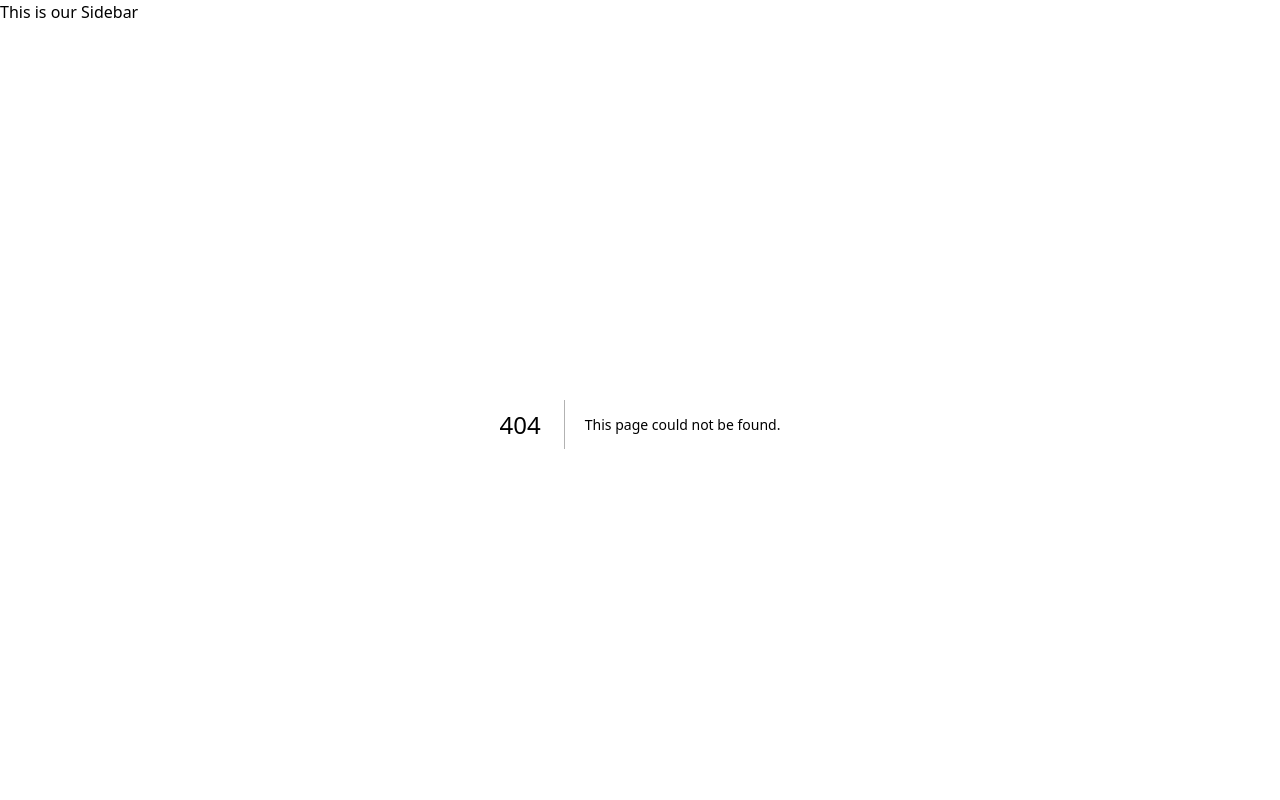
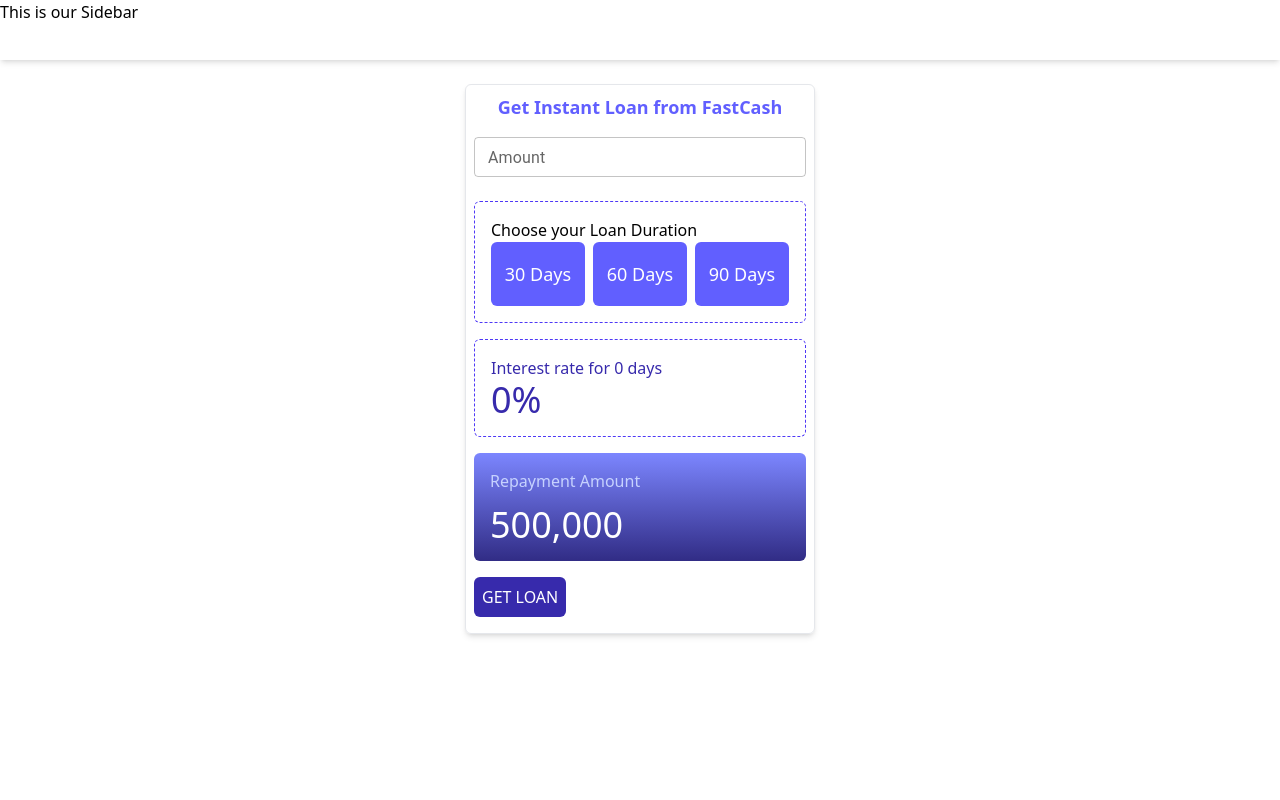
Before and after one commit to Emmy-delight/fastcash, a Next.js app: page /dashboard/get-loan in a window 1280 px wide. Before the commit this address had no page. Shown: the top 800 px of the page. Built offline with nearby package versions, Linux system fonts and the light colour scheme.

Commit message:
getloan pay

```diff
--- /dev/null
+++ b/app/dashboard/get-loan/page.js
@@ -0,0 +1,76 @@
+    "use client"
+import { TextField } from "@mui/material";
+import { useState } from "react";
+
+const duration = [
+    {id: "30", days: 30},
+    {id: "60", days: 60},
+    {id: "90",days: 90}
+]
+
+export default function GetLoan () {
+    const [clickedRate, setClickedRate] = useState(undefined);
+    const [rate,setRate] = useState(0);
+    const [loanDuration,setLoanDuration] = useState(0)
+
+      return (
+         <main className="min-h-screen flex justify-center py-4 md:py-6 lg:px-16">
+            <div className="w-full  md:w-[350px] h-[550px] flex flex-col gap-4 p-2 border border-gray-200 rounded-md shadow-md ">
+                <h1 className="text-center text-lg font-semibold text-indigo-500">Get Instant Loan from FastCash</h1>
+                <form className="flex flex-col gap-4">
+                    <div className="w-full mb-2">
+                        <TextField
+                        type="number"
+                        label="Amount"
+                        placeholder="Enter Loan Amount"
+                        id="amount"
+                        size="small"
+                        className="w-full"
+                        />
+                    </div>
+                    <div className="border-dashed border border-indigo-600 p-4 rounded-md">
+                        <p>Choose your Loan Duration</p>
+                        <ul className="grid grid-cols-3 gap-2">
+                            {duration.map(item =>
+                            <li key={item.id}
+                              onClick={()=>{
+                                setClickedRate(item.id)
+                                if (item.days === 30) {
+                                    setRate(10)
+                                }else if(item.days === 60) {
+                                    setRate(20)
+                                }else if (item.days === 90) {
+                                    setRate(30)
+                                }
+                                if(item.days === 30) {
+                                    setLoanDuration(30)
+                                }else if (item.days === 60) {
+                                    setLoanDuration(60)
+                                }else if (item.days === 90) {
+                                    setLoanDuration(90);
+                                }
+
+                              }}
+                            className="h-16 bg-indigo-500 text-white text-lg rounded-md justify-center flex items-center cursor-pointer ">{item.days} Days</li>
+                            )}
+                        </ul>
+
+                    </div>
+                    <div className="border-dashed border border-indigo-600 p-4 rounded-md">
+                        <p className="text-indigo-800">Interest rate for {loanDuration} days</p>
+                        <p className="text-4xl text-indigo-800">{rate}%</p>
+                    </div>
+                    <div className="flex flex-col gap-3 bg-linear-to-b from bg-indigo-400 to-indigo-900 border-dashed border-indigo-600 p-4  rounded-md">
+                        <p className="text-indigo-200">Repayment Amount</p>
+                        <p className="text-white text-4xl">500,000</p>
+                    </div>
+                    <div>
+                        <button type="submit" className="p-2 rounded-md bg-indigo-800 text-white uppercase">Get Loan</button>
+                    </div>
+                </form>
+
+            </div>
+
+         </main>
+      )
+}
--- a/components/Sidebar.js
+++ b/components/Sidebar.js
@@ -1,5 +1,5 @@
 export function Sidebar () {
     return (
-        <main>This is our Sidebar</main>
+        <main className="bg-white w-full h-15 shadow-md">This is our Sidebar</main>
     )
 }
```
